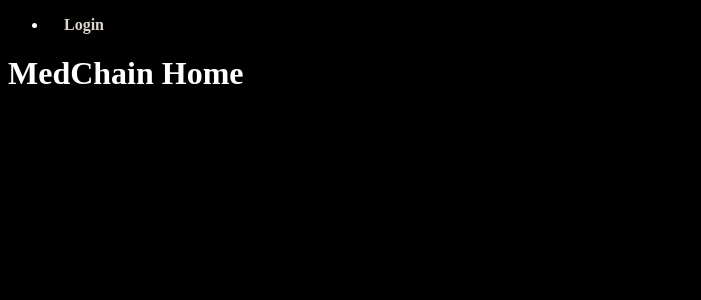
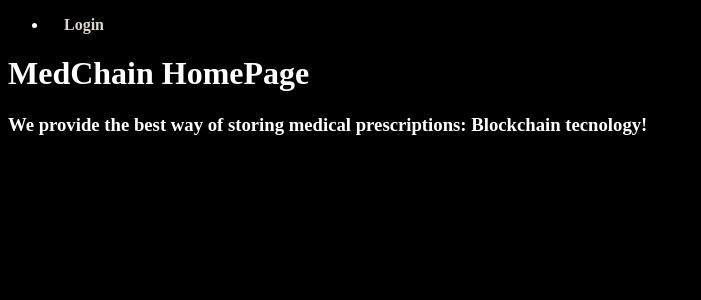
Before and after one commit to pinkskirts/medchain-frontend, a Next.js app in the folder frontend/: page / in a window 1280 px wide. Shown: the top 300 px of the page, without its empty margins (0-701 px from the left). Built offline with nearby package versions, Linux system fonts and the light colour scheme.

Commit message:
build: add main-header component props + add additional headings to / route

```diff
--- a/frontend/src/pages/index.js
+++ b/frontend/src/pages/index.js
@@ -3,8 +3,9 @@ import MainHeader from "@/components/main-header/main-header";
 export default function HomePage() {
   return (
     <>
-      <MainHeader />
-      <h1>MedChain Home</h1>
+      <MainHeader showLogin showDashboard/>
+      <h1>MedChain HomePage</h1>
+      <h3>We provide the best way of storing medical prescriptions: Blockchain tecnology!</h3>
     </>
   );
 }
```
